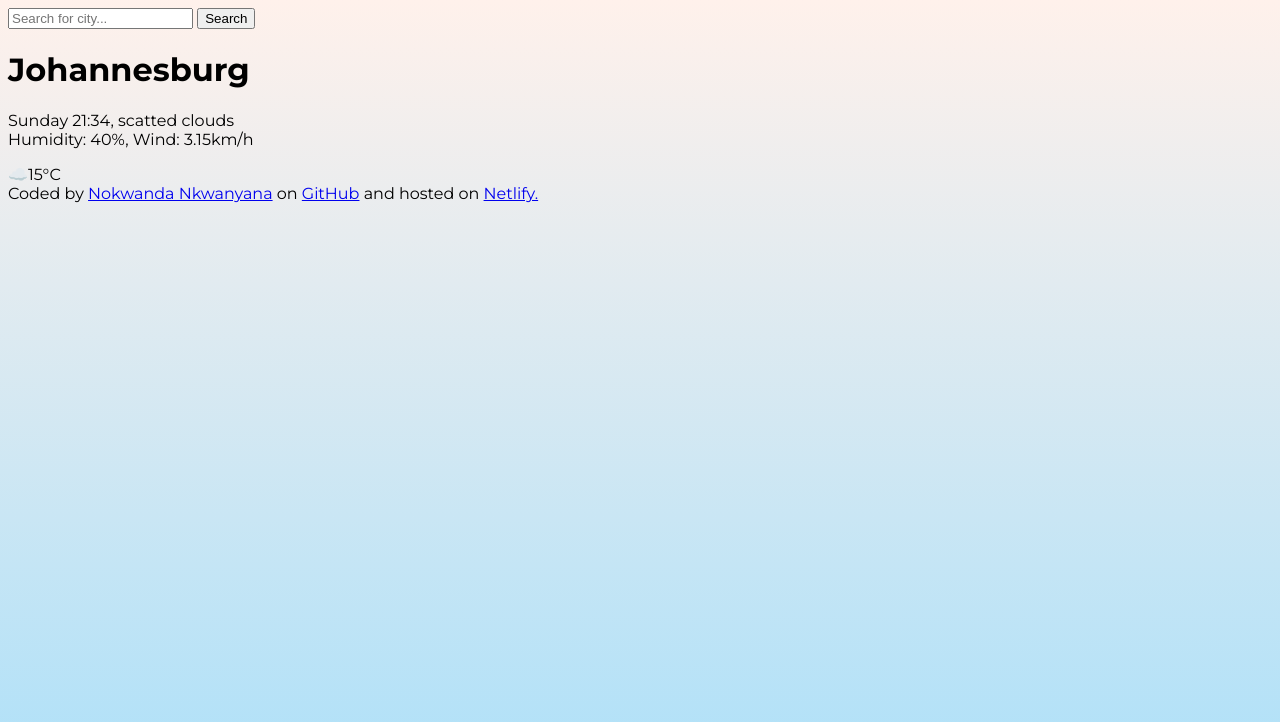
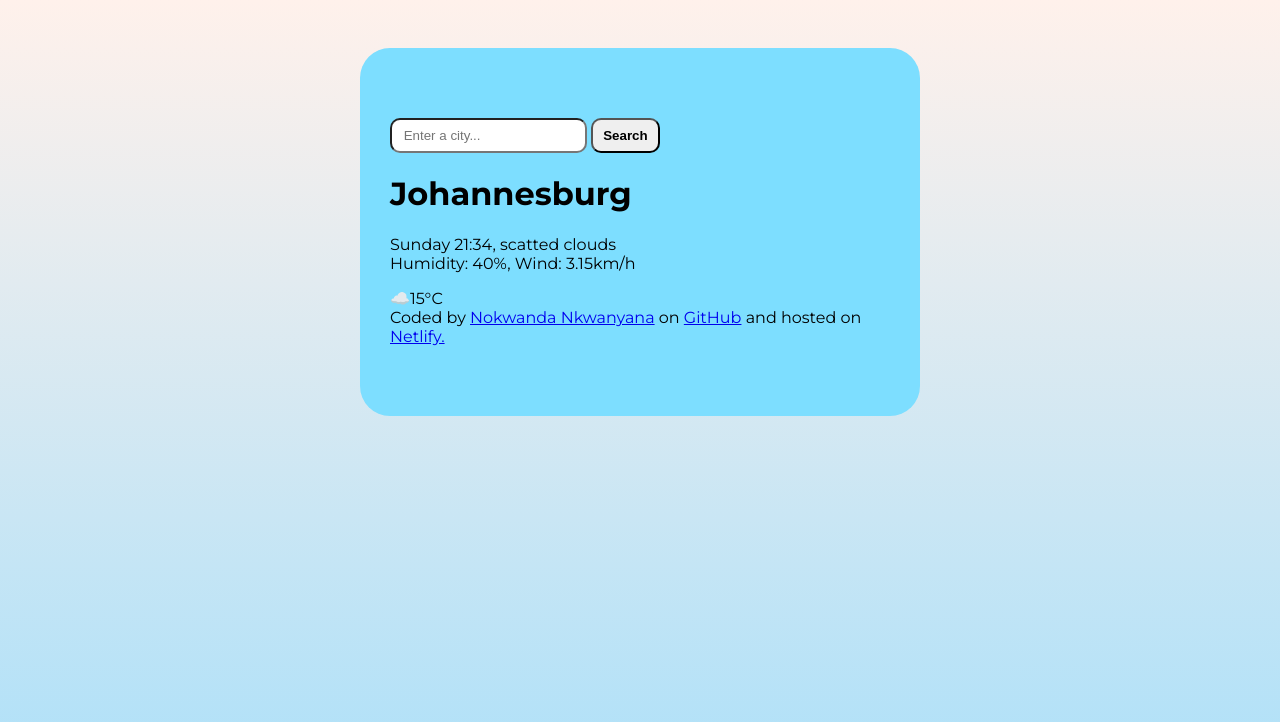
Before and after one commit to Nokwanda15/nokwanda-final-weather-app, a plain HTML site: page index.html in a window 1280 px wide. Drawn offline with Linux system fonts and the light colour scheme.

Commit message:
styled the background of the page, added a different custom font and added padding on the button and search bar

```diff
--- a/index.html
+++ b/index.html
@@ -13,10 +13,16 @@
     <title>Weather Project</title>
   </head>
   <body>
+    <div class="text-background">
       <header>
-      <form>
-        <input type="search" placeholder="Search for city..." required />
-        <input type="submit" value="Search" />
+        <form class="first-form">
+          <input
+            type="search"
+            placeholder=" Enter a city..."
+            required
+            id="searchbox"
+          />
+          <input type="submit" value="Search" id="result-button" />
         </form>
       </header>
       <main>
@@ -47,5 +53,6 @@
           >Netlify.</a
         >
       </footer>
+    </div>
   </body>
 </html>
--- a/styling/style.css
+++ b/styling/style.css
@@ -6,4 +6,25 @@ body {
   font-optical-sizing: auto;
   font-weight: 400;
   font-style: normal;
+  padding: 40px;
 }
+.text-background {
+  background: #7ddeff;
+  width: 500px;
+  padding: 70px 30px;
+  border-radius: 30px;
+  margin: 0 auto;
+}
+#searchbox {
+  border-radius: 10px;
+  padding: 8px;
+}
+#result-button {
+  border-radius: 10px;
+  padding: 8px 10px;
+  font-weight: bold;
+}
+.first-form {
+  display: block;
+  margin: 0 auto;
+}
```
Lines whose indentation alone changed are shown as unchanged.
